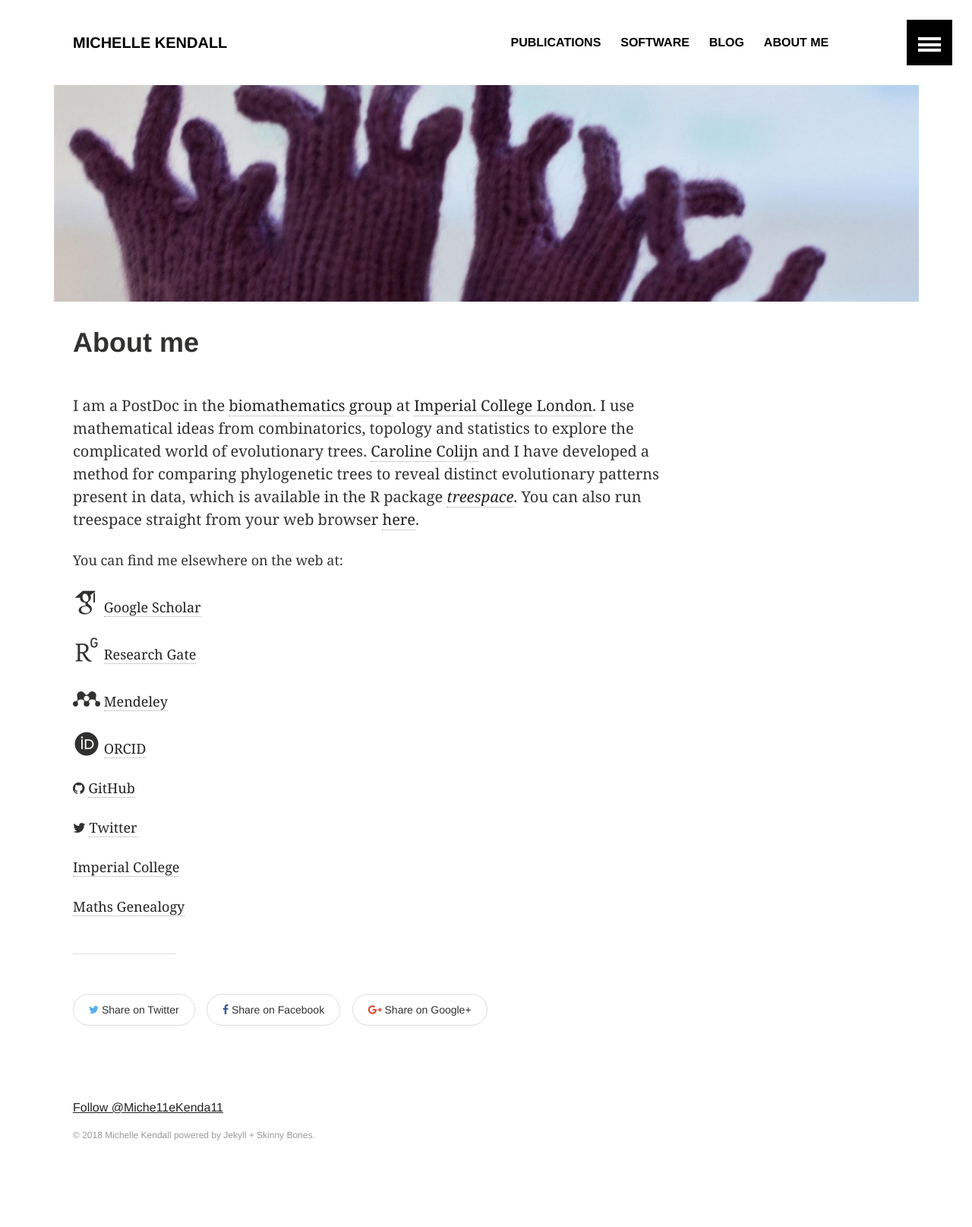
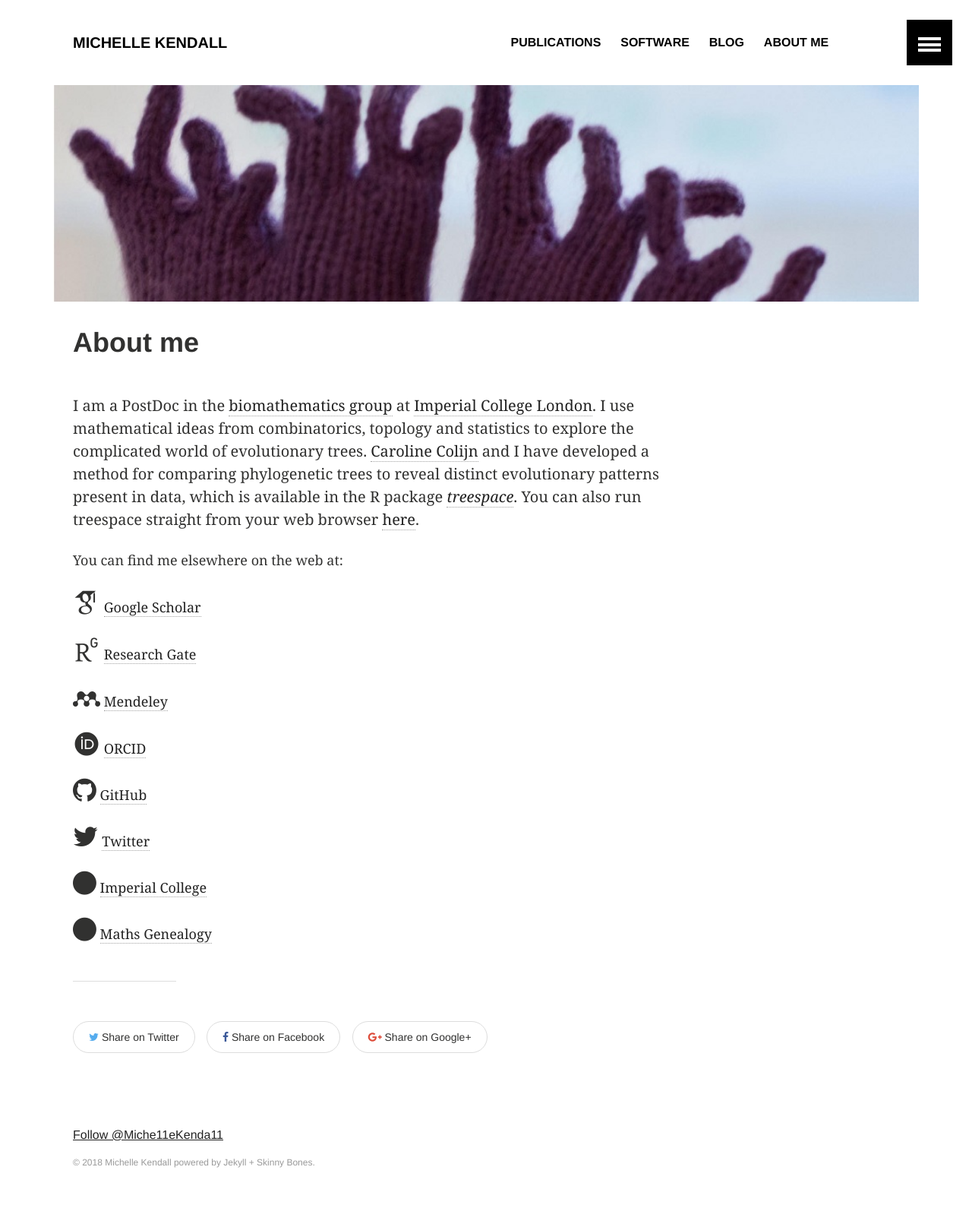
Before and after one commit to MichelleKendall/MichelleKendall.github.io, a Jekyll site: the page built from about.md, in a window 1280 px wide. Shown: the whole page at 76% size. Built offline with Jekyll 4.4.1, drawn with Linux system fonts in a browser that asks for light colours; some web fonts are replaced; comment, search, counter and statistics services are not loaded; before the commit the page ends 1579 px from its top, so only the background shows below that.

Commit message:
Editing bullet points

```diff
--- a/about.md
+++ b/about.md
@@ -21,10 +21,10 @@
 
 <i class="ai ai-orcid ai-2x"></i> <a href="https://orcid.org/0000-0001-7344-7071" target="_blank">ORCID</a>
 
-<i class="fa fa-github" aria-hidden="true"></i> <a href="https://github.com/MichelleKendall" target="_blank">GitHub</a>
+<i class="fa fa-github fa-2x" aria-hidden="true"></i> <a href="https://github.com/MichelleKendall" target="_blank">GitHub</a>
 
-<i class="fa fa-twitter" aria-hidden="true"></i> <a href="https://twitter.com/Miche11eKenda11" target="_blank">Twitter</a>
+<i class="fa fa-twitter fa-2x" aria-hidden="true"></i> <a href="https://twitter.com/Miche11eKenda11" target="_blank">Twitter</a>
 
-<a href="http://www.imperial.ac.uk/people/m.kendall" target="_blank">Imperial College</a>
+<i class="fa fa-circle fa-2x" aria-hidden="true"></i> <a href="http://www.imperial.ac.uk/people/m.kendall" target="_blank">Imperial College</a>
 
-<a href="http://genealogy.math.ndsu.nodak.edu/id.php?id=181879" target="_blank">Maths Genealogy</a>
+<i class="fa fa-circle fa-2x" aria-hidden="true"></i> <a href="http://genealogy.math.ndsu.nodak.edu/id.php?id=181879" target="_blank">Maths Genealogy</a>
```
